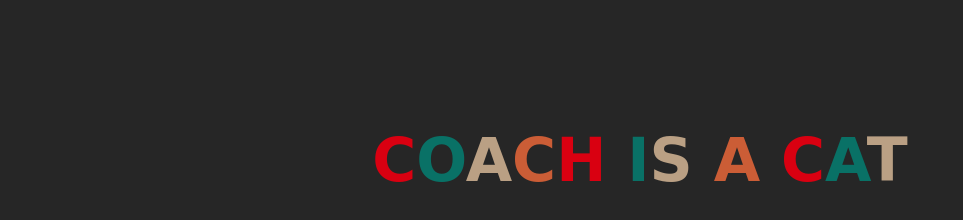
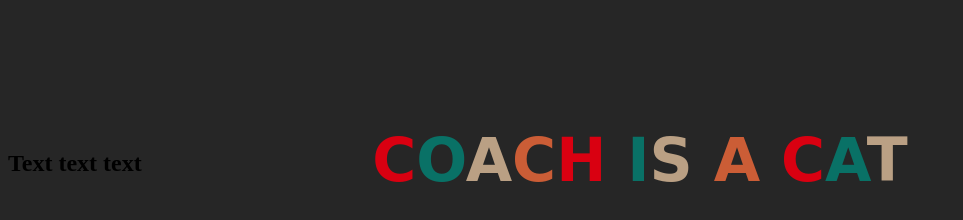
Before and after one commit to Classson/css-fun, a plain HTML site: page fun.html in a window 1280 px wide. Shown: the whole page, without its empty margins (0-963 px from the left). Drawn offline with Linux system fonts and the light colour scheme; a web font is replaced by a local one.

```diff
--- a/fun.html
+++ b/fun.html
@@ -17,6 +17,10 @@
     <span class=red>C</span><span class=green>A</span><span class=pink>T</span>
   </h1>
 
+  <h2>
+    Text text text
+  </h2>
+
 
 
 <script src="fun.js"></script>
```
